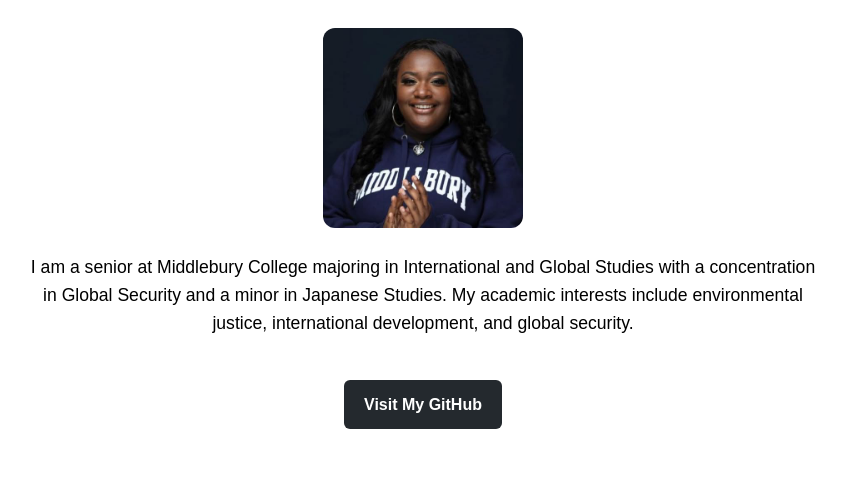
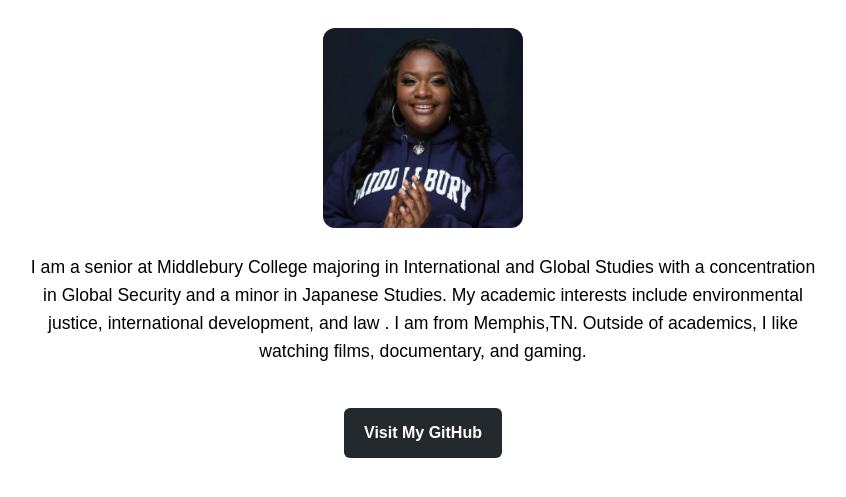
Before and after one commit to ArtriF2025/ArtriF2025.github.io, a plain HTML site: page index.html in a window 1280 px wide. Shown: the part 105-602 px from the top of the page, without its empty margins (217-1063 px from the left). Drawn offline with Linux system fonts and the light colour scheme.

Commit message:
Update index.html

```diff
--- a/index.html
+++ b/index.html
@@ -55,7 +55,7 @@
     I am a senior at Middlebury College majoring in International and Global Studies
     with a concentration in Global Security and a minor in Japanese Studies.
     My academic interests include environmental justice, international development,
-    and global security.
+    and law . I am from Memphis,TN. Outside of academics, I like watching films, documentary, and gaming.
   </p>
 
   <a
```
